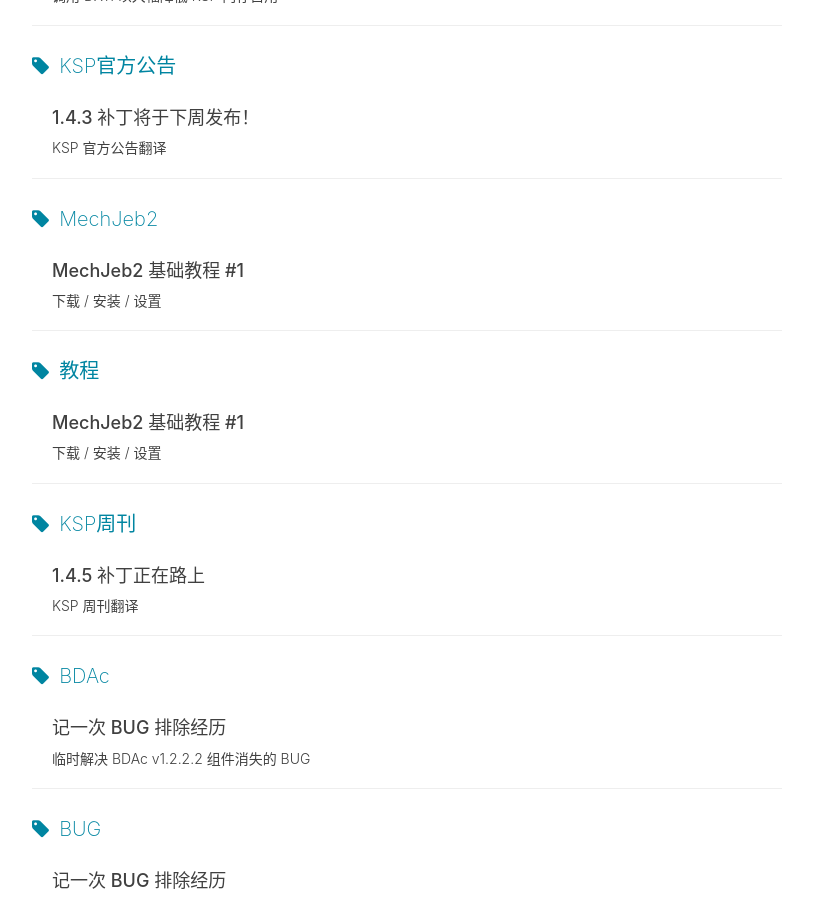
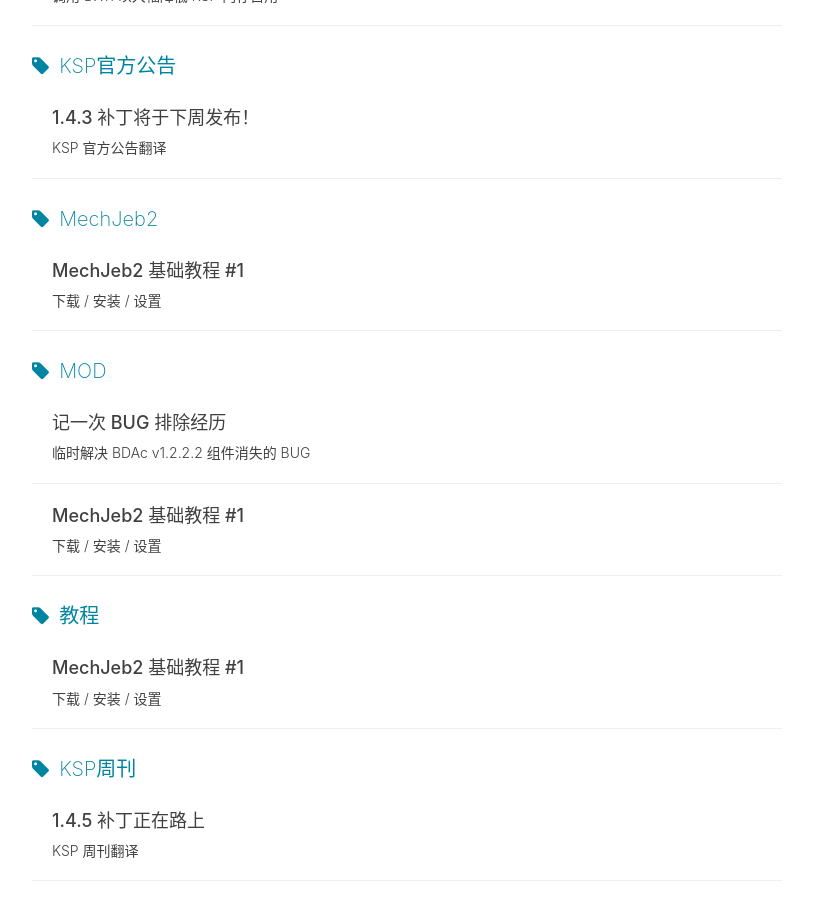
Before and after one commit to Duck1998/Duck1998.github.io, a Jekyll site: the page built from tags.html, in a window 1280 px wide and 900 px high, scrolled down 1590 px. Shown: the whole window, without its empty margins (233-1046 px from the left). Built offline with Jekyll 4.4.1, drawn with Linux system fonts in a browser that asks for light colours; nearby versions of some CDN libraries; comment, search, counter and statistics services are not loaded.

Commit message:
[文章更新] 补充 tag

```diff
--- a/_posts/2018-05-12-mechjeb2-tutorial-1.md
+++ b/_posts/2018-05-12-mechjeb2-tutorial-1.md
@@ -7,6 +7,7 @@
 tags:
     - KSP
     - MechJeb2
+    - MOD
     - 教程
     - 历史文章
 ---
--- a/_posts/2018-10-18-bda-bug-workaround.md
+++ b/_posts/2018-10-18-bda-bug-workaround.md
@@ -8,6 +8,7 @@
 tags:
     - KSP
     - BDAc
+    - MOD
     - BUG
 ---
 
```
